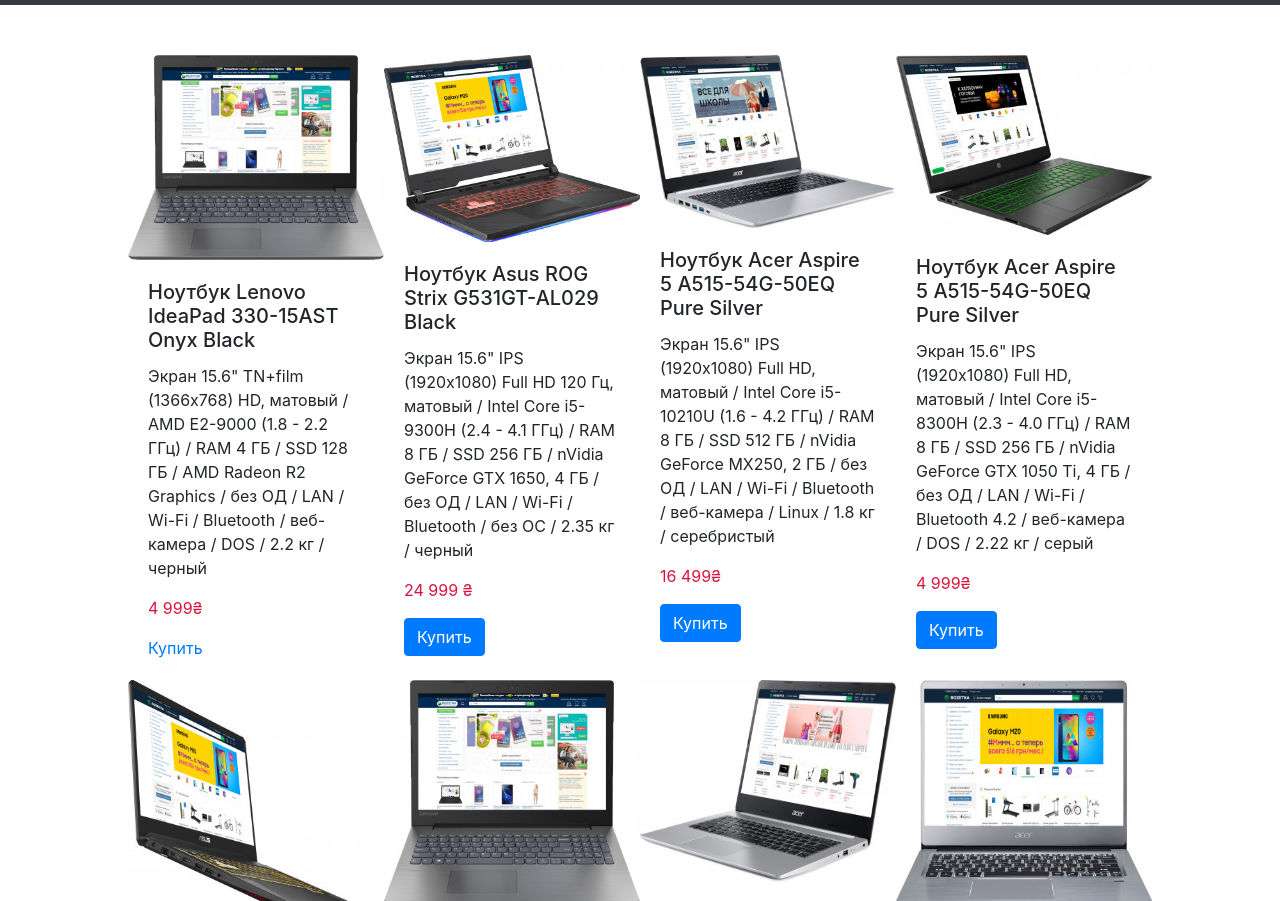
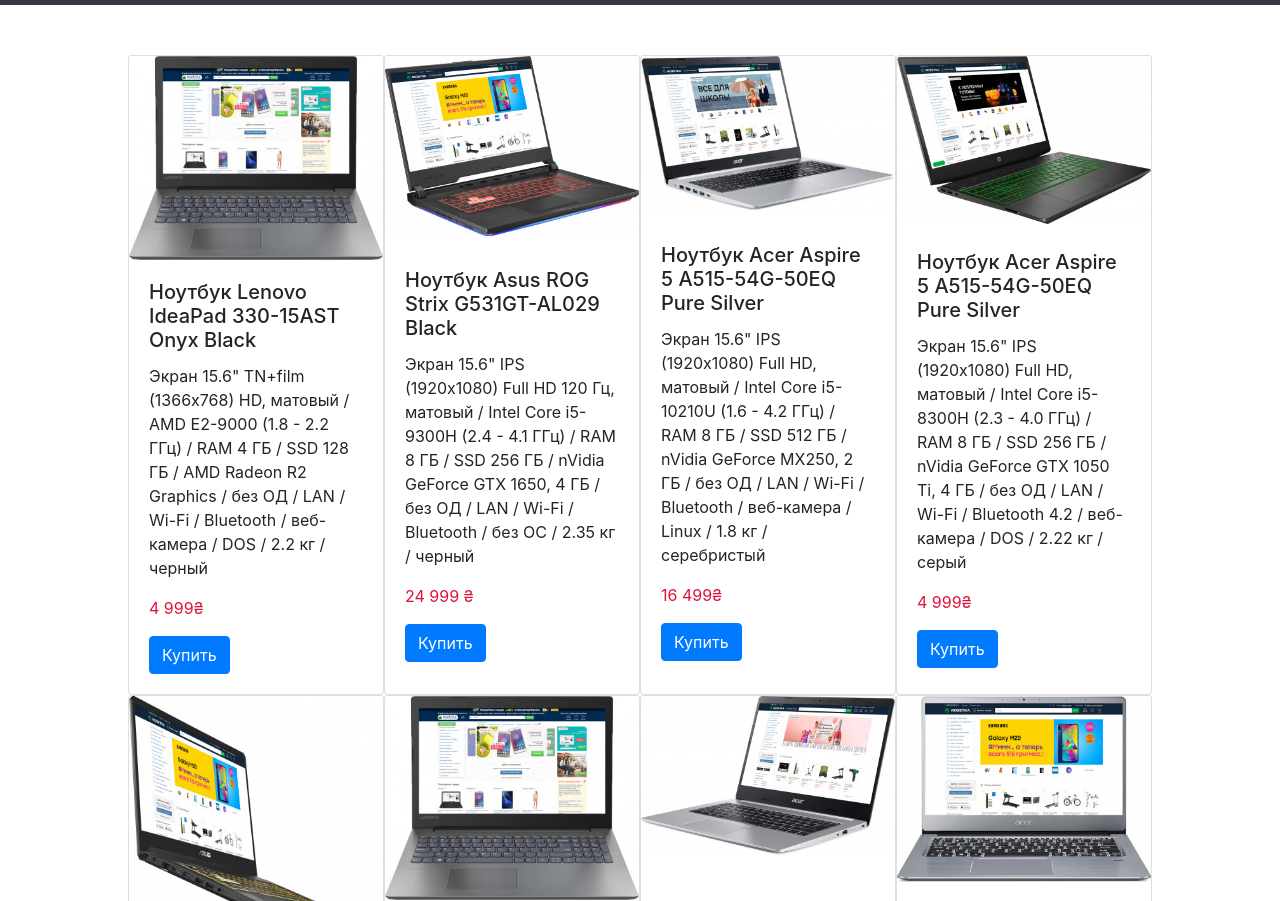
Before and after one commit to Dezz1927/HW15, a website: page index.html in a window 1280 px wide. Shown: the part 51-952 px from the top of the page. Drawn offline with nearby package versions, Linux system fonts and the light colour scheme; files whose address does not match are found by name.

Commit message:
Add files via upload

```diff
--- a/index.html
+++ b/index.html
@@ -4,9 +4,9 @@
     <meta charset="UTF-8">
     <meta name="viewport" content="width=device-width, initial-scale=1.0">
     <title>Document</title>
-    <script src="/home/dez/Рабочий стол/hw15/HW15/node_modules/jquery/dist/jquery.min.js"></script>
-    <link rel="stylesheet" href="/home/dez/Рабочий стол/hw15/HW15/node_modules/bootstrap/dist/css/bootstrap.min.css">
-    <link rel="stylesheet" href="/home/dez/Рабочий стол/hw15/HW15/assets/css/style.css">
+    <script src="node_modules/jquery/dist/jquery.min.js"></script>
+    <link rel="stylesheet" href="node_modules/bootstrap/dist/css/bootstrap.min.css">
+    <link rel="stylesheet" href="assets/css/style.css">
 </head>
 <body>
     <header class="Header">
@@ -47,17 +47,21 @@
           </nav>
         </header>
     <div class="content">
-    <div class="card__1" style="width: 16rem;">
-        <img src="/home/dez/Рабочий стол/hw15/HW15/assets/images/card1.png" class="card-img-top" alt="img1">
+    <div class="card card__1" style="width: 16rem;">
+      <div class="imageWrapper">
+        <img src="assets/images/card1.png" class="card-img-top" alt="img1">
+      </div>
         <div class="card-body">
           <h5 class="card-title">Ноутбук Lenovo IdeaPad 330-15AST Onyx Black</h5>
           <p class="card-text">Экран 15.6" TN+film (1366x768) HD, матовый / AMD E2-9000 (1.8 - 2.2 ГГц) / RAM 4 ГБ / SSD 128 ГБ / AMD Radeon R2 Graphics / без ОД / LAN / Wi-Fi / Bluetooth / веб-камера / DOS / 2.2 кг / черный</p>
           <p class="price-text">4 999₴</p>
-          <a href="#" class="btn_btnprimary">Купить</a>
+          <a href="#" class="btn btn-primary">Купить</a>
         </div>
         </div>
-      <div class="card__2" style="width: 16rem;">
-        <img src="/home/dez/Рабочий стол/hw15/HW15/assets/images/card2.png" class="card-img-top" alt="img2">
+      <div class="card card__2" style="width: 16rem;">
+          <div class="imageWrapper">
+            <img src="assets/images/card2.png" class="card-img-top" alt="img2">
+          </div>
         <div class="card-body">
           <h5 class="card-title">Ноутбук Asus ROG Strix G531GT-AL029 Black</h5>
           <p class="card-text">Экран 15.6" IPS (1920x1080) Full HD 120 Гц, матовый / Intel Core i5-9300H (2.4 - 4.1 ГГц) / RAM 8 ГБ / SSD 256 ГБ / nVidia GeForce GTX 1650, 4 ГБ / без ОД / LAN / Wi-Fi / Bluetooth / без ОС / 2.35 кг / черный</p>
@@ -65,8 +69,10 @@
           <a href="#" class="btn btn-primary">Купить</a>
         </div>
       </div>
-      <div class="card__3" style="width: 16rem;">
-        <img src="/home/dez/Рабочий стол/hw15/HW15/assets/images/card3.png" class="card-img-top" alt="img3">
+      <div class="card card__3" style="width: 16rem;">
+          <div class="imageWrapper">
+            <img src="assets/images/card3.png" class="card-img-top" alt="img3">
+          </div>
         <div class="card-body">
           <h5 class="card-title">Ноутбук Acer Aspire 5 A515-54G-50EQ Pure Silver
         </h5>
@@ -75,8 +81,10 @@
           <a href="#" class="btn btn-primary">Купить</a>
         </div>
       </div>
-      <div class="card__4" style="width: 16rem;">
-        <img src="/home/dez/Рабочий стол/hw15/HW15/assets/images/card4.png" class="card-img-top" alt="img4">
+      <div class="card card__4" style="width: 16rem;">
+          <div class="imageWrapper">
+            <img src="assets/images/card4.png" class="card-img-top" alt="img4">
+          </div>
         <div class="card-body">
           <h5 class="card-title">Ноутбук Acer Aspire 5 A515-54G-50EQ Pure Silver</h5>
           <p class="card-text">Экран 15.6" IPS (1920x1080) Full HD, матовый / Intel Core i5-8300H (2.3 - 4.0 ГГц) / RAM 8 ГБ / SSD 256 ГБ / nVidia GeForce GTX 1050 Ti, 4 ГБ / без ОД / LAN / Wi-Fi / Bluetooth 4.2 / веб-камера / DOS / 2.22 кг / серый</p>
@@ -84,8 +92,10 @@
           <a href="#" class="btn btn-primary">Купить</a>
         </div>
       </div>
-      <div class="card__5" style="width: 16rem;">
-        <img src="/home/dez/Рабочий стол/hw15/HW15/assets/images/card5.png" class="card-img-top" alt="img5">
+      <div class="card card__5" style="width: 16rem;">
+          <div class="imageWrapper">
+            <img src="assets/images/card5.png" class="card-img-top" alt="img5">
+          </div>
         <div class="card-body">
           <h5 class="card-title">Ноутбук Asus TUF Gaming FX705DY-AU105 Gold Steel</h5>
           <p class="card-text">Экран 17.3" IPS (1920x1080) Full HD, матовый / AMD Ryzen 5 3550H (2.1 - 3.7 ГГц) / RAM 8 ГБ / HDD 1 ТБ + SSD 256 ГБ / AMD Radeon RX 560X, 4 ГБ / без ОД / LAN / Wi-Fi / Bluetooth / веб-камера / без ОС / 2.7 кг / черный</p>
@@ -93,8 +103,10 @@
           <a href="#" class="btn btn-primary">Купить</a>
         </div>
       </div>
-      <div class="card__6" style="width: 16rem;">
-        <img src="/home/dez/Рабочий стол/hw15/HW15/assets/images/card6.png" class="card-img-top" alt="img1">
+      <div class="card card__6" style="width: 16rem;">
+          <div class="imageWrapper">
+            <img src="assets/images/card6.png" class="card-img-top" alt="img6">
+          </div>
         <div class="card-body">
           <h5 class="card-title">Ноутбук Lenovo IdeaPad 330-15AST Onyx Black</h5>
           <p class="card-text">Экран 15.6" TN+film (1366x768) HD, матовый / AMD A6-9225 (2.6 - 3.0 ГГц) / RAM 4 ГБ / HDD 500 ГБ / AMD Radeon R4 Graphics / без ОД / LAN / Wi-Fi / Bluetooth / веб-камера / DOS / 2.2 кг / черный</p>
@@ -102,8 +114,10 @@
           <a href="#" class="btn btn-primary">Купить</a>
         </div>
       </div>
-      <div class="card__7" style="width: 16rem;">
-        <img src="/home/dez/Рабочий стол/hw15/HW15/assets/images/card7.png" class="card-img-top" alt="img1">
+      <div class="card card__7" style="width: 16rem;"  >
+        <div class="imageWrapper">
+          <img src="assets/images/card7.png" class="card-img-top" alt="img7">
+        </div>
         <div class="card-body">
           <h5 class="card-title">Ноутбук HP Pavilion Gaming 15-bc504ur Black</h5>
           <p class="card-text">Экран 15.6" SVA (1920x1080) Full HD, матовый / Intel Core i5-9300H (2.4 - 4.1 ГГц) / RAM 8 ГБ / HDD 1 ТБ / nVidia GeForce GTX 1050, 3 ГБ
@@ -112,19 +126,22 @@
           <a href="#" class="btn btn-primary">Купить</a>
         </div>
       </div>
-      <div class="card__8" style="width: 16rem;">
-        <img src="/home/dez/Рабочий стол/hw15/HW15/assets/images/card8.png" class="card-img-top" alt="img1">
+      <div class="card card__8" style="width: 16rem;">
+        <div class="imageWrapper">
+          <img src="assets/images/card8.png" class="card-img-top" alt="img8">
+        </div>
         <div class="card-body">
           <h5 class="card-title">Ноутбук Acer Swift 3 SF314-58-52DU Sparkly Silver</h5>
           <p class="card-text">Экран 14" IPS (1920x1080) Full HD, матовый / Intel Core i5-10210U (1.6 - 4.2 ГГц) / RAM 8 ГБ / SSD 512 ГБ / Intel UHD Graphics / без ОД / Wi-Fi / Bluetooth / веб-камера / Linux / 1.6 кг / серебристый
-
-        </p>
+          </p>
           <p class="price-text">17 999₴</p>
           <a href="#" class="btn btn-primary">Купить</a>
         </div>
       </div>
-      <div class="card__9" style="width: 16rem;">
-        <img src="/home/dez/Рабочий стол/hw15/HW15/assets/images/card9.png" class="card-img-top" alt="img2">
+      <div class="card card__9" style="width: 16rem;">
+        <div class="imageWrapper">
+          <img src="assets/images/card9.png" class="card-img-top" alt="img9">
+        </div>
         <div class="card-body">
           <h5 class="card-title">Ноутбук Dell Inspiron 3582 Black</h5>
           <p class="card-text">Экран 15.6" TN+film (1920x1080) Full HD, глянцевый / Intel Pentium Silver N5000 (1.1 - 2.7 ГГц) / RAM 4 ГБ / SSD 128 ГБ / Intel UHD Graphics 605 / без ОД / Wi-Fi / Bluetooth / веб-камера / Linux / 2.0 кг / черный</p>
@@ -132,8 +149,10 @@
           <a href="#" class="btn btn-primary">Купить</a>
         </div>
       </div>
-      <div class="card__10" style="width: 16rem;">
-        <img src="/home/dez/Рабочий стол/hw15/HW15/assets/images/card10.png" class="card-img-top" alt="img2">
+      <div class="card card__10" style="width: 16rem;">
+        <div class="imageWrapper">
+          <img src="assets/images/card10.png" class="card-img-top" alt="img10">
+        </div>
         <div class="card-body">
           <h5 class="card-title">Ноутбук MSI Modern 14 Luxury Carbon Gray</h5>
           <p class="card-text">Экран 14" IPS (1920x1080) Full HD, матовый / Intel Core i5-10210U (1.6 - 4.2 ГГц) / RAM 8 ГБ / SSD 256 ГБ / Intel UHD Graphics 620 / без ОД / Wi-Fi / Bluetooth / веб-камера / DOS / 1.18 кг / серый / подсветка клавиатуры /</p>
@@ -158,7 +177,7 @@
           </div>
     </footer>
 
-    <script src="/home/dez/Рабочий стол/hw15/HW15/node_modules/bootstrap/dist/js/bootstrap.min.js"></script>
+    <script src="node_modules/bootstrap/dist/js/bootstrap.min.js"></script>
 
 
 </body>
--- /dev/null
+++ b/style.css
@@ -0,0 +1,54 @@
+body    {
+    box-sizing: border-box;
+
+}
+.Header     {
+    margin-bottom: 50px;
+    background-color: #D3D3D3;
+
+}
+.content    {
+    display: flex;
+    flex-direction: row;
+    flex-wrap: wrap;
+    justify-content: space-around;
+    max-width: 80%;
+    margin: auto;
+
+}
+.card__1, .card__2, .card__3, .card__4, .card__5, .card__6, .card__7, .card__8, .card__9, .card__10    {
+    display: flex;
+    flex-direction: row;
+    flex-wrap: wrap;
+
+
+
+}
+.price-text {
+    font-size: medium;
+    color: crimson;
+}
+.imageWrapper {
+  width: 256px;
+  height: 206px;
+  display: flex;
+  align-items: center;
+  justify-content: center;
+}
+.card-img-top {
+  max-width: 100%;
+  width: auto;
+  max-height: 100%;
+  height: auto;
+  margin: auto;
+}
+
+
+
+
+@media screen and (max-width: 1920px) { div.contentblock {width: 1200px;} }
+@media screen and (max-width: 1600px) { div.contentblock {width: 1024px;} }
+@media screen and (max-width: 1440px) { div.contentblock {width: 970px;} }
+@media screen and (max-width: 1280px) { div.contentblock {width: 1200px;} }
+@media screen and (max-width: 1140px) { div.contentblock {width: 1024px;} }
+@media screen and (max-width: 992px) { div.contentblock {width: 970px;} }
```
